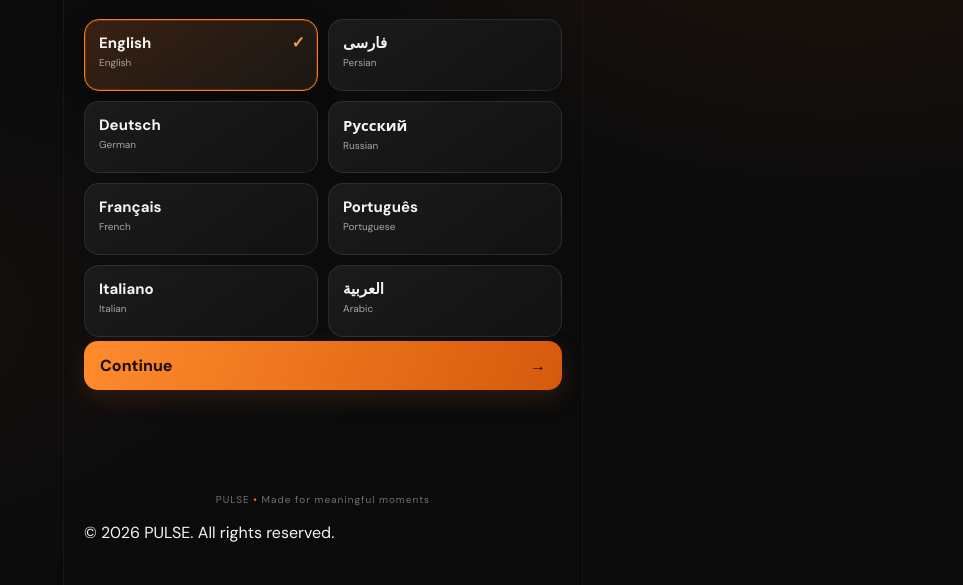
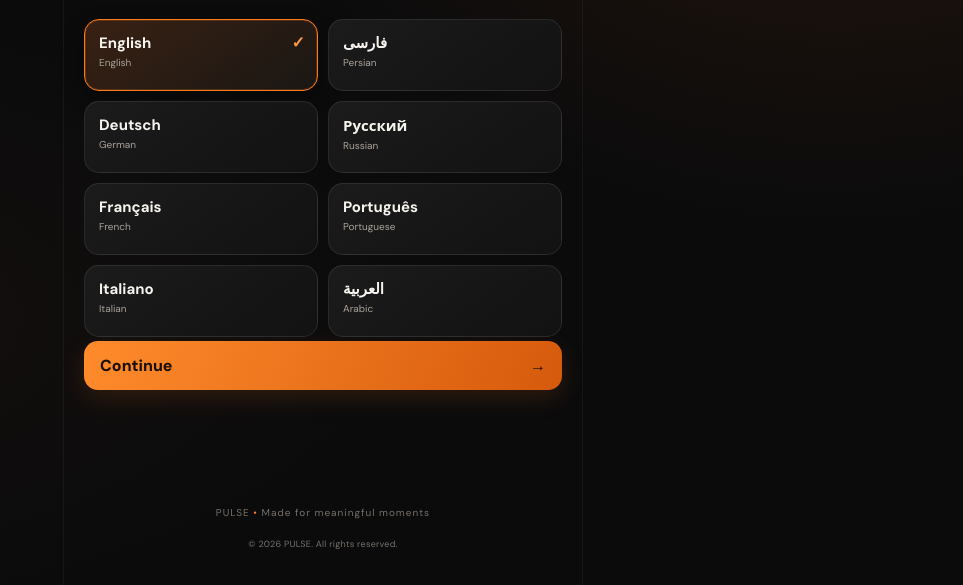
Before and after one commit to AhmadEngArt/pulse-app-, a plain HTML site: page index.html in a window 1280 px wide. Shown: the part 231-816 px from the top of the page, without its empty margins (317-1280 px from the left). Drawn offline with Linux system fonts and the light colour scheme.

Commit message:
PULSE v10: style discreet copyright footer

```diff
--- a/styles.css
+++ b/styles.css
@@ -188,3 +188,14 @@ dialog{width:min(92vw,420px);border:1px solid #ff9a4238;border-radius:23px;backg
  .bottom-nav .nav-item{border-radius:14px}
  .bottom-nav .nav-item>span:last-child{font-size:8px}
 }
+
+/* PULSE v10 — quiet legal footer */
+.pulse-copyright{
+  margin:18px 2px 8px;
+  text-align:center;
+  color:#77716b;
+  font-size:9px;
+  letter-spacing:.25px;
+  line-height:1.6;
+}
+[dir="rtl"] .pulse-copyright{letter-spacing:0}
```
